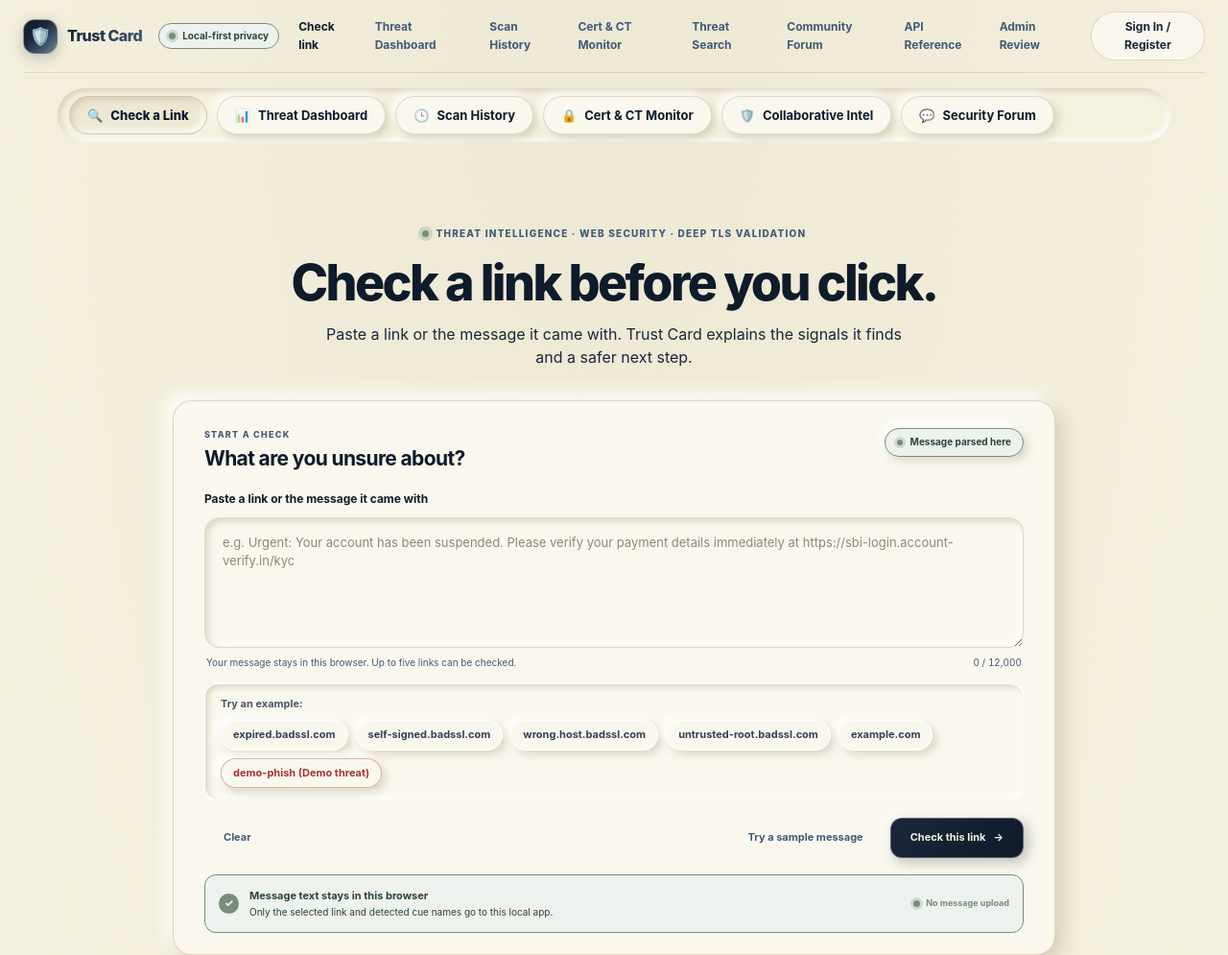
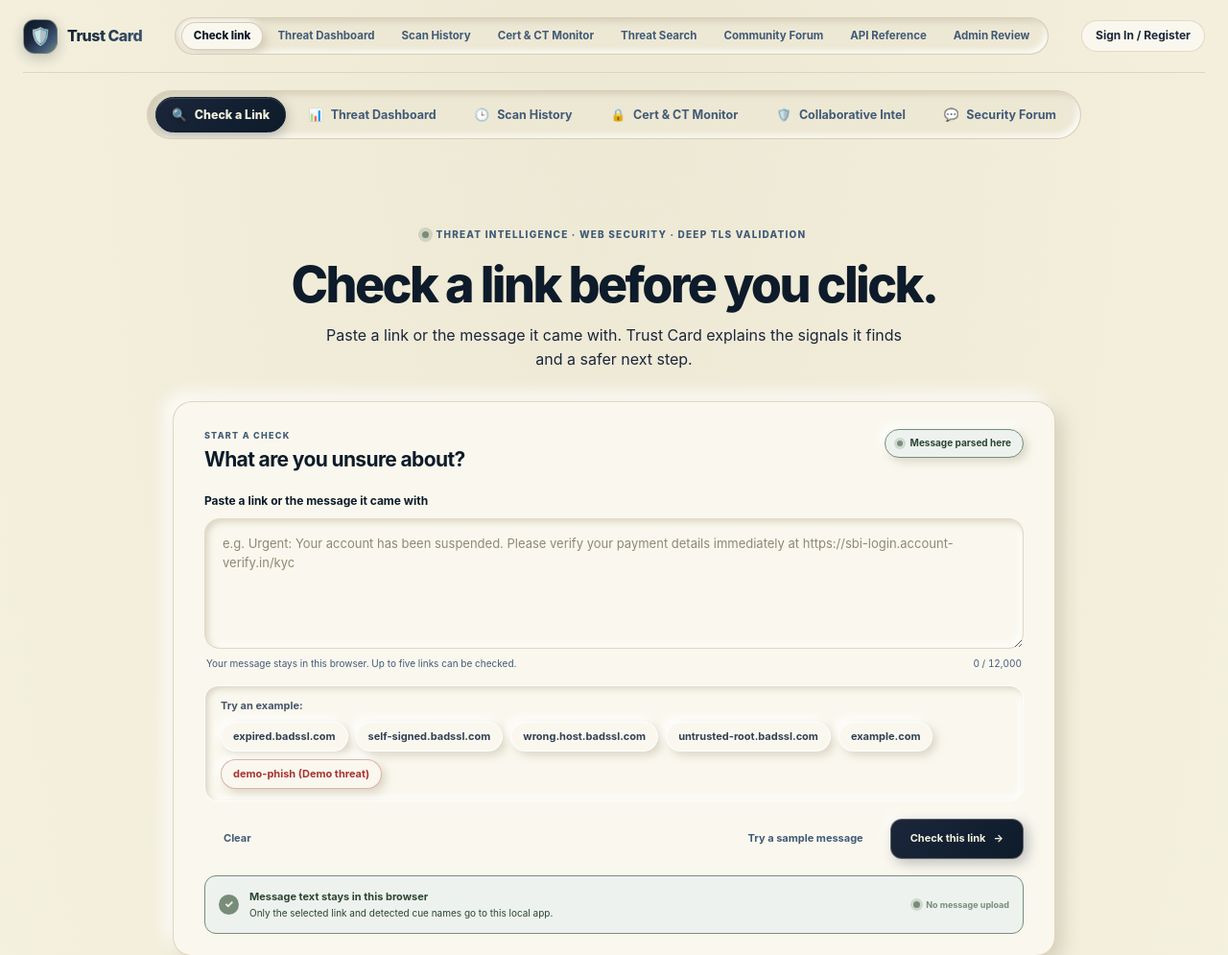
Before and after one commit to aritradutta-dev/Trust-Card, a FastAPI app: page / in a window 1280 px wide. Shown: the top 995 px of the page at 96% size. Run offline with FastAPI, Linux system fonts and the light colour scheme; data that the repository does not hold is empty.

Commit message:
Fix header option box layout and platform tabs segmented control

```diff
--- a/app/static/app.mjs
+++ b/app/static/app.mjs
@@ -104,7 +104,9 @@ function switchView(viewId) {
     v.hidden = v.id !== viewId;
   });
   document.querySelectorAll('.tab-btn').forEach((btn) => {
-    btn.classList.toggle('active', btn.getAttribute('data-view') === viewId);
+    const isActive = btn.getAttribute('data-view') === viewId;
+    btn.classList.toggle('active', isActive);
+    btn.setAttribute('aria-selected', isActive ? 'true' : 'false');
   });
   document.querySelectorAll('.top-nav a').forEach((link) => {
     const target = link.getAttribute('data-tab-target');
--- a/app/static/styles.css
+++ b/app/static/styles.css
@@ -131,24 +131,44 @@ h1, h2, h3, h4, p { margin-top: 0; }
   box-shadow: 0 0 0 3px rgba(119, 141, 122, .25);
 }
 .top-nav {
-  display: flex;
-  align-items: center;
-  gap: 24px;
-  margin-left: auto;
-}
+  display: inline-flex;
+  align-items: center;
+  gap: 2px;
+  margin: 0 auto;
+  background: var(--surface);
+  border: 1px solid rgba(212, 196, 168, 0.75);
+  box-shadow: var(--nm-inset);
+  border-radius: 999px;
+  padding: 4px 6px;
+  flex-wrap: nowrap;
+  white-space: nowrap;
+  overflow-x: auto;
+  scrollbar-width: none;
+}
+.top-nav::-webkit-scrollbar { display: none; }
 .top-nav a, .quiet-link {
-  color: #415A77;
+  display: inline-flex;
+  align-items: center;
+  color: var(--holst-slate);
   text-decoration: none;
-  font-size: 12px;
-  font-weight: 650;
-  transition: color .15s ease;
+  font-size: 11.5px;
+  font-weight: 700;
+  padding: 5px 12px;
+  border-radius: 999px;
+  white-space: nowrap;
+  border: 1px solid transparent;
+  transition: all .16s cubic-bezier(0.16, 1, 0.3, 1);
 }
 .top-nav a:hover, .quiet-link:hover, .footer a:hover {
-  color: #0D1B2A;
+  color: var(--holst-deep);
+  background: rgba(244, 241, 222, 0.65);
 }
 .top-nav .nav-active, .top-nav .active {
-  color: #0D1B2A;
-  font-weight: 750;
+  background: var(--paper);
+  color: var(--holst-deep);
+  font-weight: 800;
+  border-color: rgba(212, 196, 168, 0.85);
+  box-shadow: var(--nm-raised-sm);
 }
 .topbar-right {
   display: flex;
@@ -917,11 +937,16 @@ textarea:focus { border-color: rgba(65, 90, 119, 0.5); box-shadow: var(--nm-inse
 .not-found-actions { display: flex; justify-content: center; gap: 10px; flex-wrap: wrap; }
 
 /* Responsive Queries */
+@media (max-width: 1280px) {
+  .brand-privacy { display: none; }
+}
+@media (max-width: 1160px) {
+  .top-nav { display: none; }
+  .mobile-menu-btn { display: inline-flex; }
+}
 @media (max-width: 860px) {
   .topbar { width: min(100% - 32px, 1240px); }
   .shell { width: min(100% - 32px, 1160px); }
-  .top-nav { display: none; }
-  .mobile-menu-btn { display: inline-flex; }
   .system-status { display: none; }
   .result-detail-grid { grid-template-columns: 1fr; }
   .how-grid { grid-template-columns: 1fr; }
@@ -935,12 +960,16 @@ textarea:focus { border-color: rgba(65, 90, 119, 0.5); box-shadow: var(--nm-inse
 .platform-tabs-nav {
   display: flex;
   align-items: center;
-  gap: 10px;
+  justify-content: center;
+  gap: 6px;
   overflow-x: auto;
-  padding: 8px 12px;
-  margin: 16px 0 28px;
+  padding: 6px 8px;
+  margin: 18px auto 32px;
+  width: fit-content;
+  max-width: 100%;
   border-radius: 999px;
-  background: var(--nm-bg);
+  background: var(--surface);
+  border: 1px solid rgba(212, 196, 168, 0.75);
   box-shadow: var(--nm-inset);
   scrollbar-width: none;
 }
@@ -950,29 +979,33 @@ textarea:focus { border-color: rgba(65, 90, 119, 0.5); box-shadow: var(--nm-inse
   display: inline-flex;
   align-items: center;
   gap: 8px;
-  padding: 9px 18px;
+  padding: 8px 16px;
   border-radius: 999px;
-  border: 1px solid rgba(212, 196, 168, 0.6);
-  background: var(--paper);
-  color: var(--ink);
-  font-size: 13px;
+  border: 1px solid transparent;
+  background: transparent;
+  color: var(--holst-slate);
+  font-size: 12.5px;
   font-weight: 700;
   transition: all .18s cubic-bezier(0.16, 1, 0.3, 1);
-  box-shadow: var(--nm-raised-sm);
+  box-shadow: none;
   white-space: nowrap;
+  cursor: pointer;
 }
 .tab-btn:hover {
-  box-shadow: var(--nm-raised);
-  color: var(--blue);
+  background: rgba(244, 241, 222, 0.7);
+  color: var(--holst-deep);
   transform: translateY(-1px);
 }
 .tab-btn.active {
-  background: #EDE8D4;
-  border-color: #D4C4A8;
-  color: #0D1B2A;
-  box-shadow: var(--nm-inset);
+  background: linear-gradient(135deg, #1B263B 0%, #0D1B2A 100%);
+  border-color: #0D1B2A;
+  color: #F4F1DE;
+  box-shadow: 0 4px 14px rgba(13, 27, 42, 0.28), inset 0 1px 0 rgba(255, 255, 255, 0.15);
   font-weight: 800;
   transform: none;
+}
+.tab-btn.active span {
+  filter: drop-shadow(0 1px 2px rgba(0, 0, 0, 0.3));
 }
 
 .view-section {
@@ -1672,11 +1705,18 @@ textarea:focus { border-color: rgba(65, 90, 119, 0.5); box-shadow: var(--nm-inse
 @media (max-width: 860px) {
   .charts-row { grid-template-columns: 1fr; }
   .dashboard-grid { grid-template-columns: repeat(2, 1fr); }
+  .platform-tabs-nav {
+    justify-content: flex-start;
+    width: 100%;
+    margin: 14px 0 24px;
+    padding: 6px 8px;
+    border-radius: 16px;
+  }
 }
 @media (max-width: 600px) {
   .dashboard-grid { grid-template-columns: 1fr; }
-  .platform-tabs-nav { gap: 6px; }
-  .tab-btn { padding: 7px 14px; font-size: 12px; }
+  .platform-tabs-nav { gap: 4px; padding: 5px 6px; }
+  .tab-btn { padding: 6px 12px; font-size: 11.5px; gap: 5px; }
   .ai-panel { margin: 16px; padding: 16px; }
 }
 
--- a/app/templates/index.html
+++ b/app/templates/index.html
@@ -62,13 +62,13 @@
 
   <main class="shell">
     <!-- Platform Navigation Tabs -->
-    <nav class="platform-tabs-nav" aria-label="Platform Views">
-      <button class="tab-btn active" type="button" data-view="view-checker"><span>🔍</span> Check a Link</button>
-      <button class="tab-btn" type="button" data-view="view-dashboard"><span>📊</span> Threat Dashboard</button>
-      <button class="tab-btn" type="button" data-view="view-history"><span>🕒</span> Scan History</button>
-      <button class="tab-btn" type="button" data-view="view-ct"><span>🔒</span> Cert & CT Monitor</button>
-      <button class="tab-btn" type="button" data-view="view-intel"><span>🛡️</span> Collaborative Intel</button>
-      <button class="tab-btn" type="button" data-view="view-forum"><span>💬</span> Security Forum</button>
+    <nav class="platform-tabs-nav" aria-label="Platform Views" role="tablist">
+      <button class="tab-btn active" type="button" role="tab" aria-selected="true" data-view="view-checker"><span>🔍</span> Check a Link</button>
+      <button class="tab-btn" type="button" role="tab" aria-selected="false" data-view="view-dashboard"><span>📊</span> Threat Dashboard</button>
+      <button class="tab-btn" type="button" role="tab" aria-selected="false" data-view="view-history"><span>🕒</span> Scan History</button>
+      <button class="tab-btn" type="button" role="tab" aria-selected="false" data-view="view-ct"><span>🔒</span> Cert & CT Monitor</button>
+      <button class="tab-btn" type="button" role="tab" aria-selected="false" data-view="view-intel"><span>🛡️</span> Collaborative Intel</button>
+      <button class="tab-btn" type="button" role="tab" aria-selected="false" data-view="view-forum"><span>💬</span> Security Forum</button>
     </nav>
 
     <!-- VIEW 1: Link Checker (Main View) -->
```
